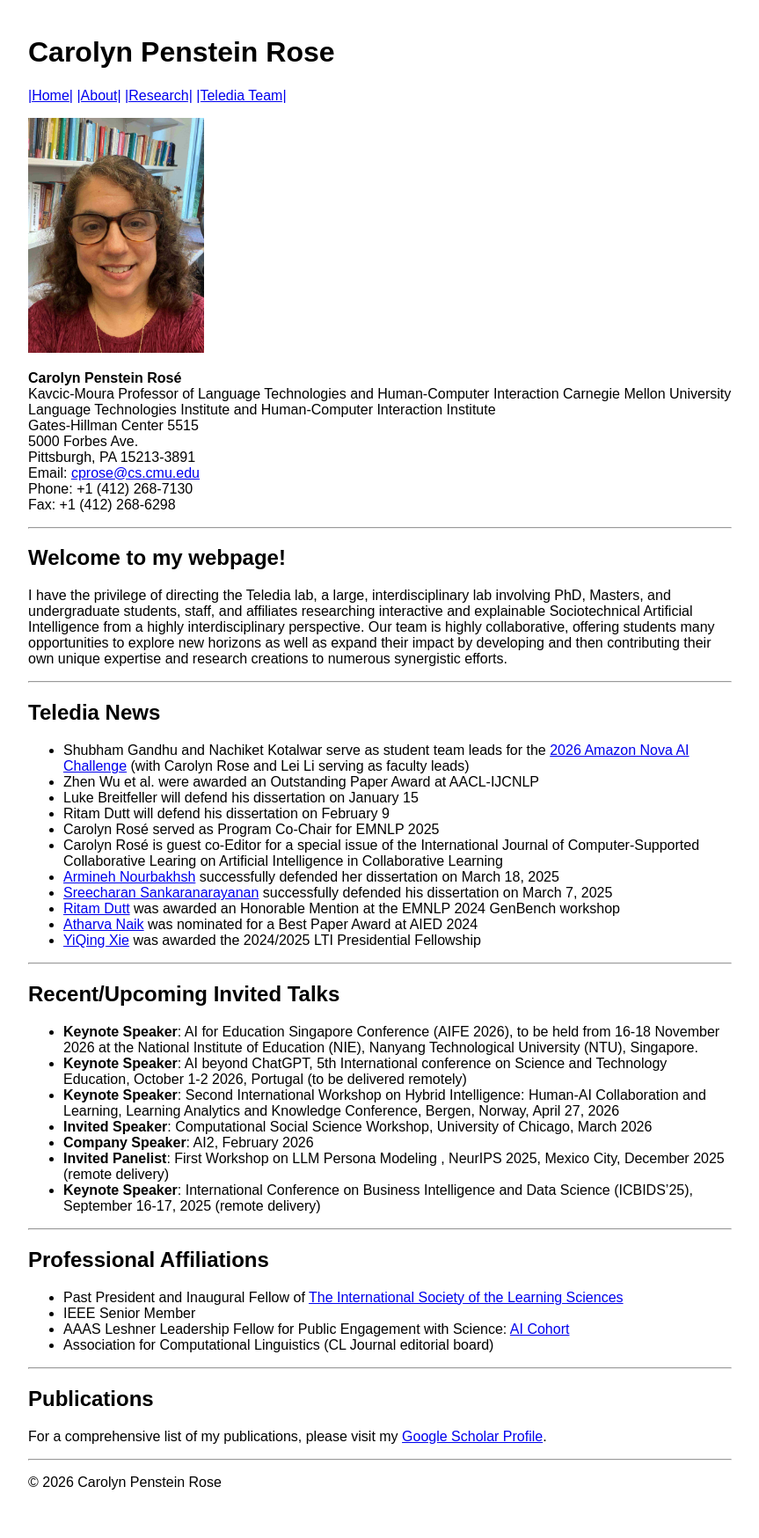
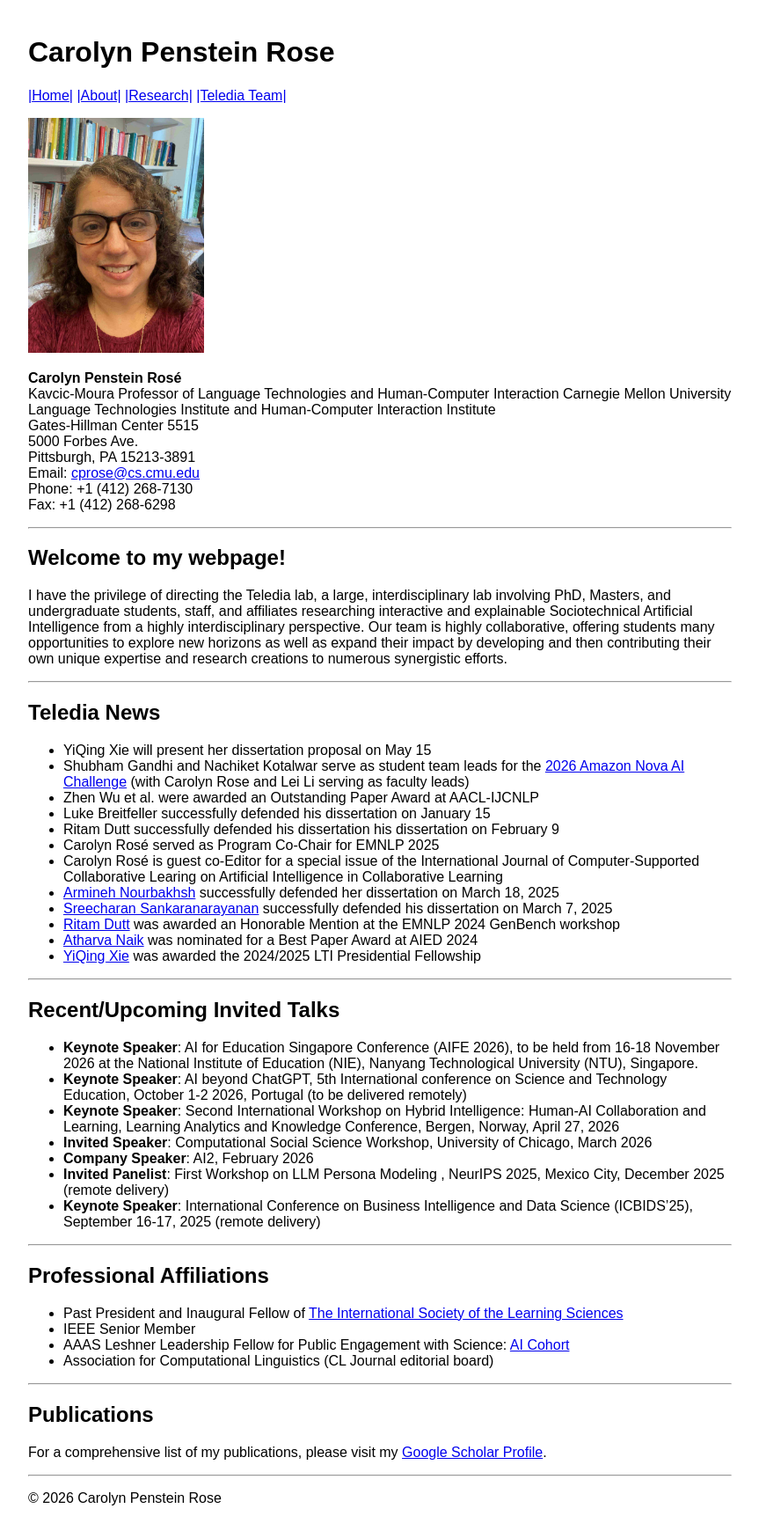
Before and after one commit to cp3a/cp3a.github.io, a Jekyll site: the page built from index.md, in a window 1280 px wide. Shown: the whole page at 88% size, without its empty margins (208-1071 px from the left). Built offline with Jekyll 4.4.1, drawn with Linux system fonts in a browser that asks for light colours.

Commit message:
Update index.md

```diff
--- a/index.md
+++ b/index.md
@@ -27,10 +27,11 @@ I have the privilege of directing the Teledia lab, a large, interdisciplinary la
 
 ## Teledia News
 
-- Shubham Gandhu and Nachiket Kotalwar serve as student team leads for the [2026 Amazon Nova AI Challenge](https://www.amazon.science/nova-ai-challenge/amazon-nova-ai-challenge-returns-with-nova-forge-access-for-competing-teams) (with Carolyn Rose and Lei Li serving as faculty leads)
+- YiQing Xie will present her dissertation proposal on May 15
+- Shubham Gandhi and Nachiket Kotalwar serve as student team leads for the [2026 Amazon Nova AI Challenge](https://www.amazon.science/nova-ai-challenge/amazon-nova-ai-challenge-returns-with-nova-forge-access-for-competing-teams) (with Carolyn Rose and Lei Li serving as faculty leads)
 - Zhen Wu et al. were awarded an Outstanding Paper Award at AACL-IJCNLP
-- Luke Breitfeller will defend his dissertation on January 15
-- Ritam Dutt will defend his dissertation on February 9
+- Luke Breitfeller successfully defended his dissertation on January 15
+- Ritam Dutt successfully defended his dissertation his dissertation on February 9
 - Carolyn Rosé served as Program Co-Chair for EMNLP 2025
 - Carolyn Rosé is guest co-Editor for a special issue of the International Journal of Computer-Supported Collaborative Learing on Artificial Intelligence in Collaborative Learning
 - [Armineh Nourbakhsh](https://scholar.google.com/citations?user=Itf3MeIAAAAJ&hl=en) successfully defended her dissertation on March 18, 2025
```
